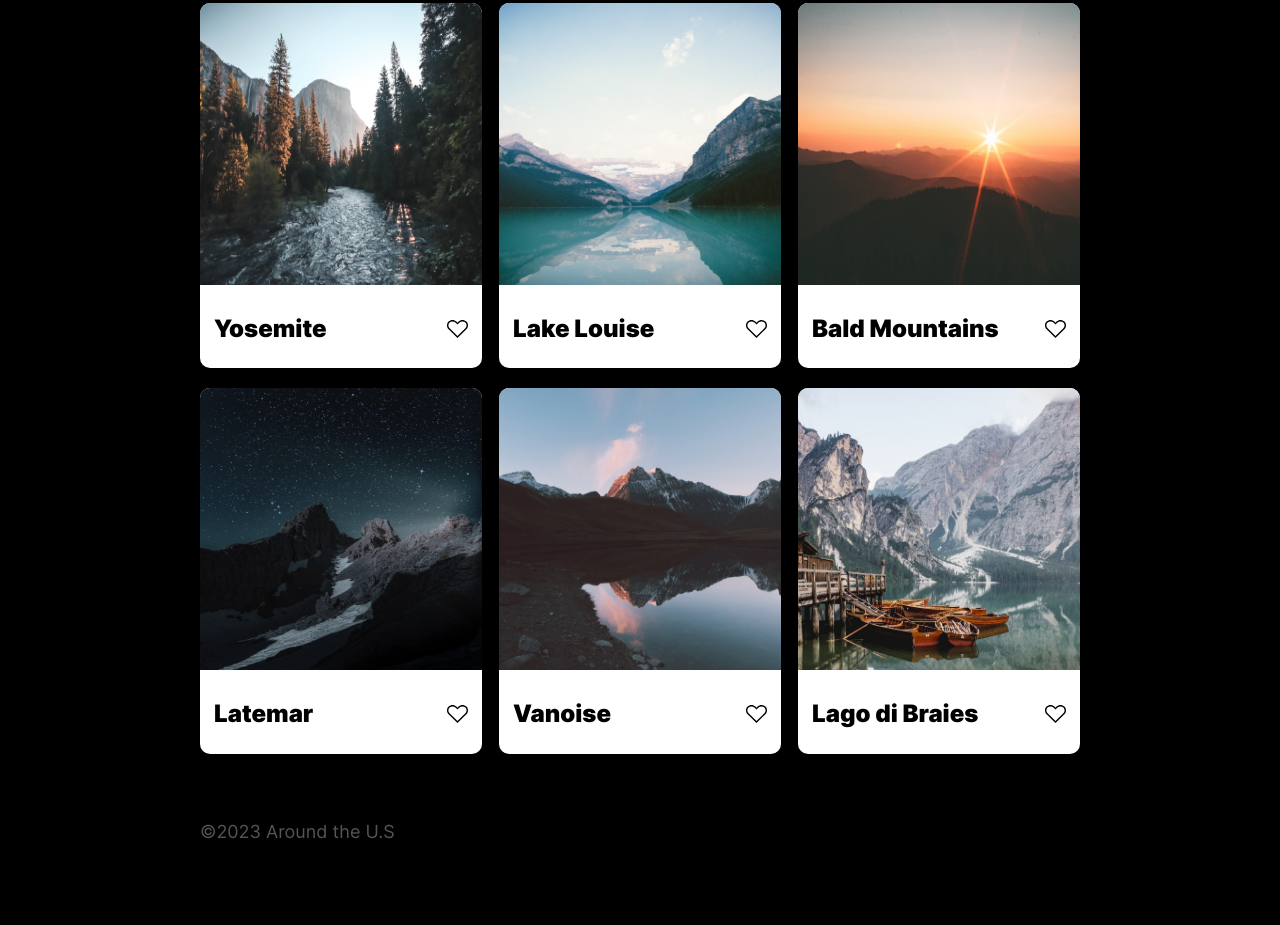
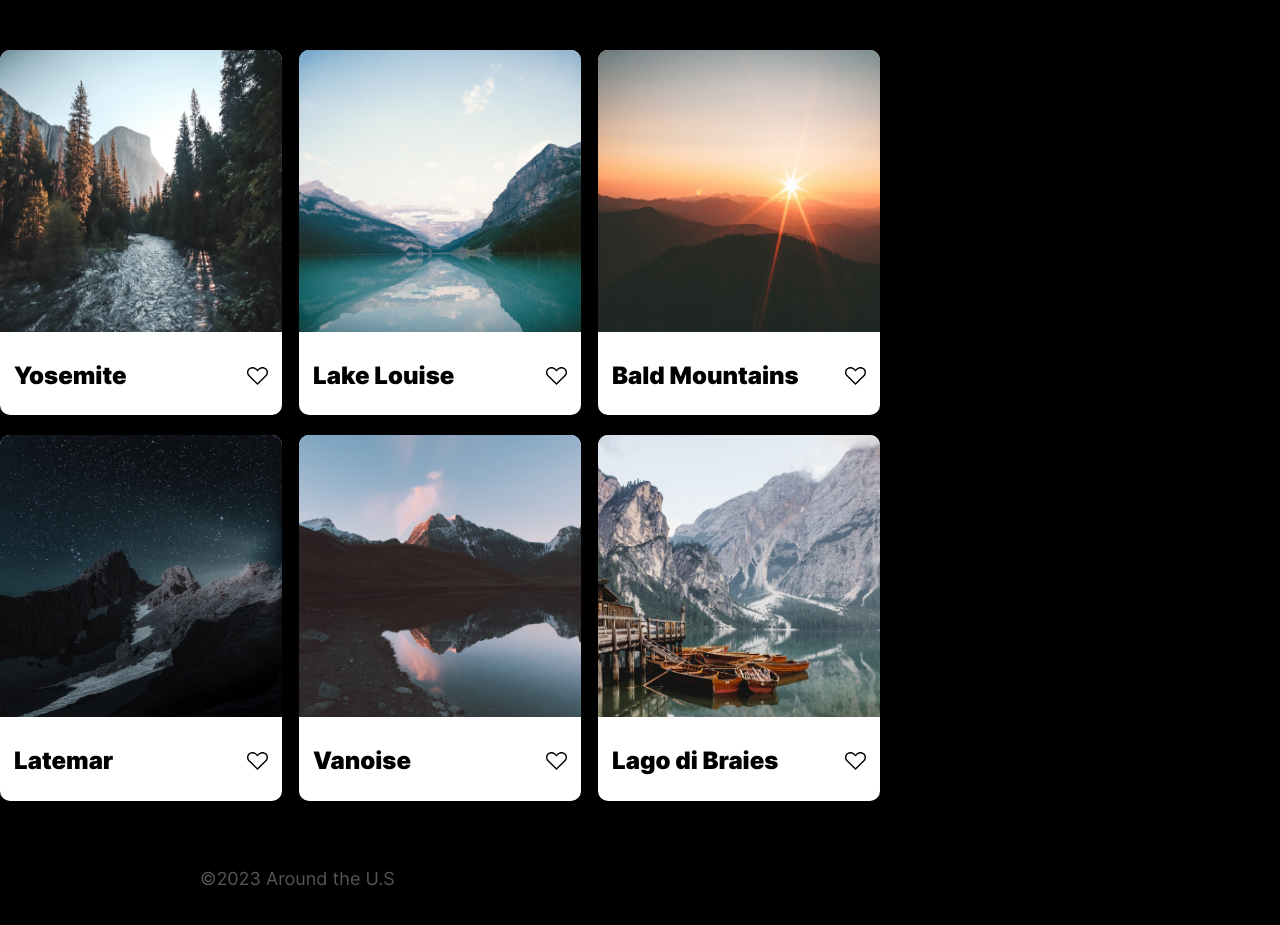
Before and after one commit to Benjamin-Dzananovic/se_project_aroundtheus, a plain HTML site: page index.html in a window 1280 px wide. Shown: the part 345-1270 px from the top of the page. Before the commit the page ends 1248 px from the top, so only its background shows below. Drawn offline with Linux system fonts and the light colour scheme; files whose address does not match are found by name.

Commit message:
Updated code. please provide SPECIFICreferences to the errors

```diff
--- a/Blocks/footer.css
+++ b/Blocks/footer.css
@@ -1,5 +1,6 @@
 .footer {
   margin: 67px 200px 60px 200px;
+  align-items: center;
 }
 .footer__copyright {
   font-family: "Inter", "Arial", sans-serif;
--- a/Blocks/gallery.css
+++ b/Blocks/gallery.css
@@ -1,6 +1,7 @@
 .gallery {
   padding: 0px;
-  margin: 47px 200px 67px 200px;
+  margin: 47px auto 67px auto;
+  align-content: center;
 }
 
 .gallery__cards {
@@ -28,5 +29,6 @@
   .gallery__cards {
     margin: 47px 200px 67px 200px;
     grid-template-columns: min-content min-content;
+    align-items: center;
   }
 }
```
